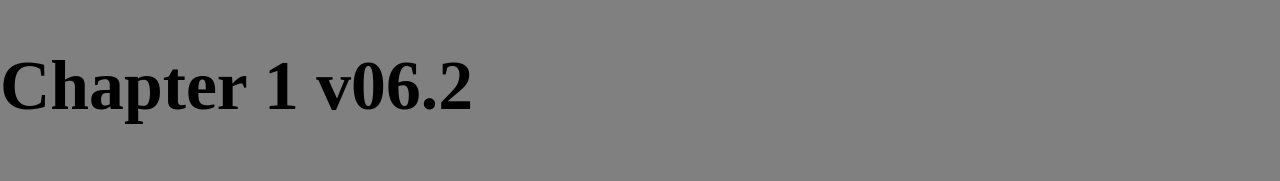
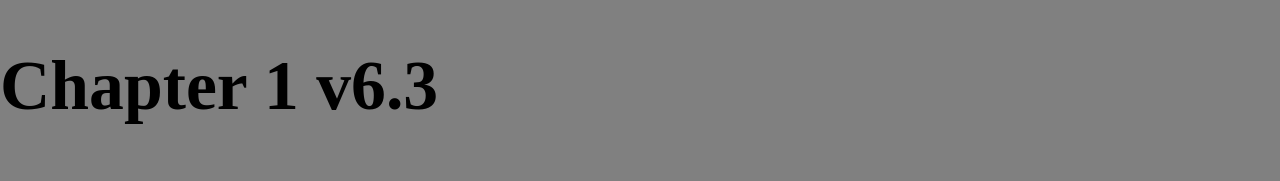
Before and after one commit to Kaillooh/webkin, a plain HTML site: page Chapter1_v05.html in a window 1280 px wide. Shown: the top 181 px of the page. Drawn offline with Linux system fonts and the light colour scheme.

Commit message:
Version 6.4

```diff
--- a/Chapter1_v05.html
+++ b/Chapter1_v05.html
@@ -17,10 +17,11 @@
             <div class="dof" pos="4750" focus="406" obj="Bird3"></div>
             <div class="dof" pos="5350" focus="470" obj="Bird4"></div>
             <div class="dof" pos="5700" focus="470" obj="Bird4"></div>
+            <div class="dof" pos="6250" focus="304" obj="Bird4"></div>
             <div class="dof" pos="6700" focus="280" obj="Bird06"></div>
         </div>
         <div class="main-content" style="height: 5000px;width: 585px;">
-            <h1>Chapter 1 v06.2</h1>
+            <h1>Chapter 1 v6.3</h1>
             <img src="Chapter1_assets/Cloud1.png" width="470" style="z-index: 170; left: 120px; top: 654px;">
             <img src="Chapter1_assets/Cloud2.png" width="590" style="z-index: 133; left: 0px; top: 0px;">
             <img src="Chapter1_assets/Cloud3.png" width="590" style="z-index: 88; left: 0px; top: 548px;">
```
